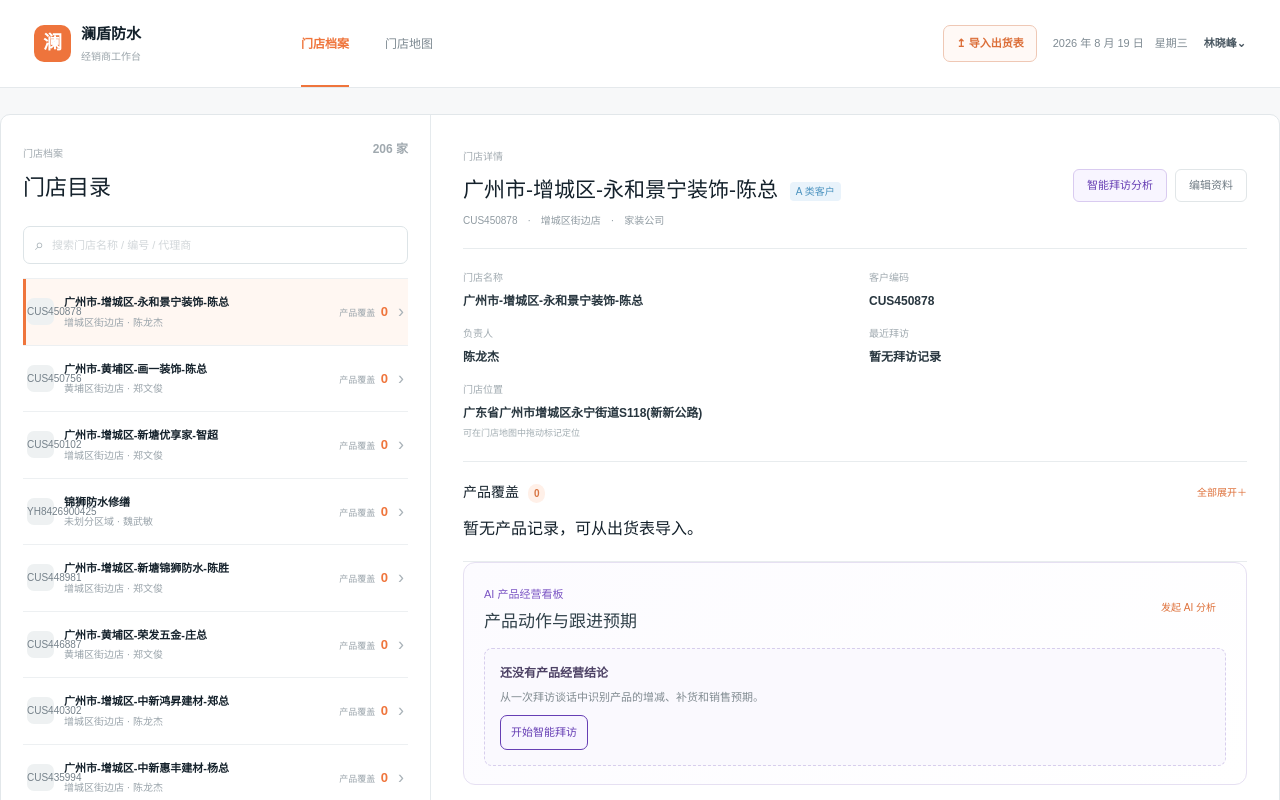
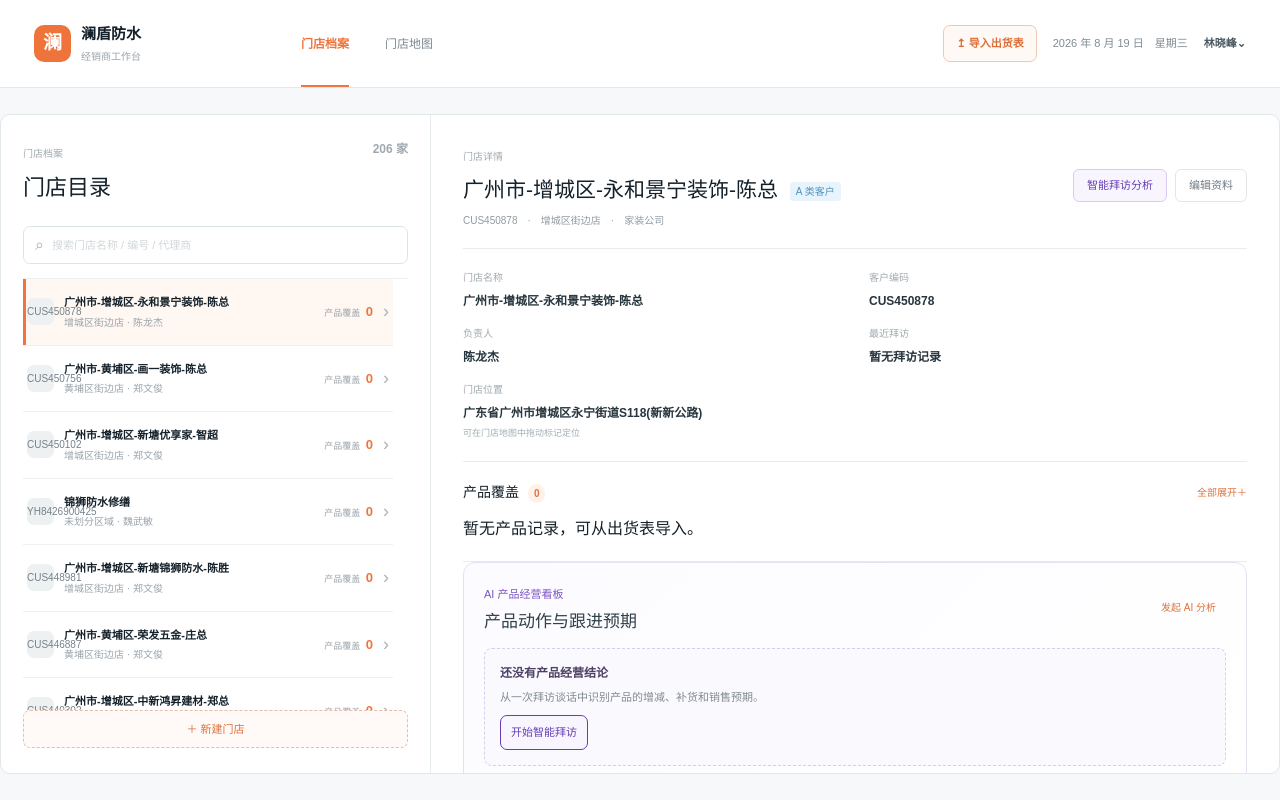
Before and after one commit to july-0-kk/dealer_helper, a Next.js app: page / in a window 1280 px wide. Shown: the top 800 px of the page. Built offline with nearby package versions, Linux system fonts and the light colour scheme.

Commit message:
固定门店档案目录并启用内部滚动

```diff
--- a/app/globals.css
+++ b/app/globals.css
@@ -559,7 +559,8 @@
   border: 1px solid #e2e7ea;
   border-radius: 10px;
   background: #fff;
-  min-height: 790px;
+  height: min(790px, calc(100vh - 140px));
+  min-height: 590px;
   overflow: hidden;
 }
 .directory-v3 {
@@ -567,6 +568,8 @@
   padding: 25px 22px;
   display: flex;
   flex-direction: column;
+  min-height: 0;
+  overflow: hidden;
 }
 .directory-head {
   display: flex;
@@ -607,6 +610,11 @@
 }
 .directory-list {
   border-top: 1px solid #edf0f2;
+  flex: 1;
+  min-height: 0;
+  overflow-y: auto;
+  overscroll-behavior: contain;
+  scrollbar-gutter: stable;
 }
 .directory-list button {
   width: 100%;
@@ -673,6 +681,9 @@
 }
 .profile-v3 {
   padding: 28px 32px;
+  min-height: 0;
+  overflow-y: auto;
+  overscroll-behavior: contain;
 }
 .profile-head {
   display: flex;
@@ -1133,6 +1144,7 @@
   }
   .workspace-v3 {
     display: block;
+    height: auto;
     margin: 10px;
     border-radius: 8px;
   }
@@ -1140,6 +1152,7 @@
     border-right: 0;
     border-bottom: 1px solid #e5eaed;
     min-height: 0;
+    max-height: 440px;
   }
   .profile-v3 {
     padding: 22px 18px;
```
